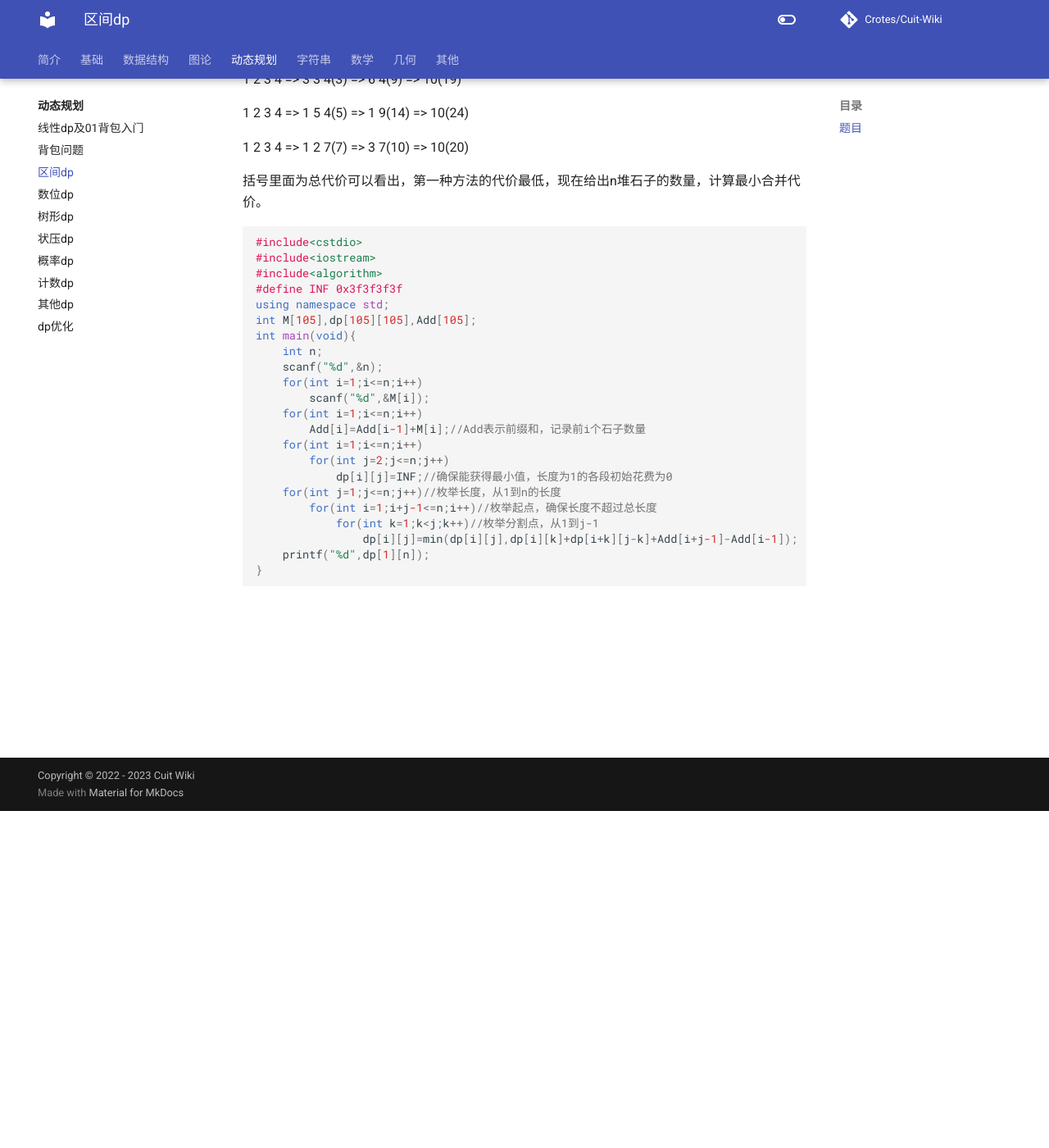
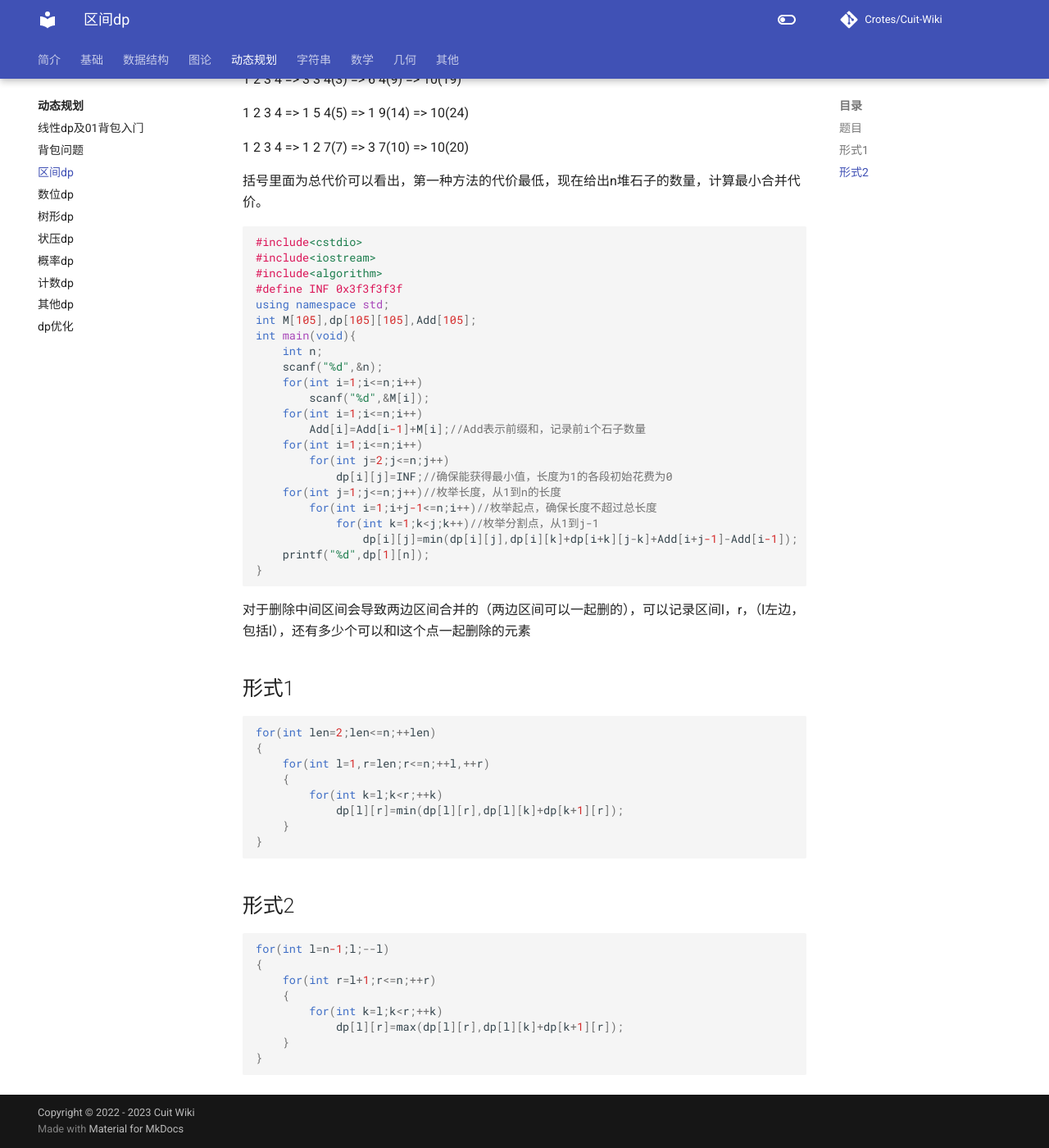
Before and after one commit to Crotes/Cuit-Wiki, an MkDocs documentation site: the page built from docs/Dp/区间dp.md, in a window 1280 px wide and 1400 px high, scrolled down 411 px. Shown: the whole window at 82% size. Built offline with MkDocs 1.6.1 and Material for MkDocs 9.7.7, drawn with Linux system fonts in a browser that asks for light colours; comment, search, counter and statistics services are not loaded.

Commit message:
Update 区间dp.md
新增区间DP形式1，2

````diff
--- a/docs/Dp/区间dp.md
+++ b/docs/Dp/区间dp.md
@@ -39,3 +39,26 @@ int main(void){
 	printf("%d",dp[1][n]);
 }
 ```
+对于删除中间区间会导致两边区间合并的（两边区间可以一起删的），可以记录区间l，r，（l左边，包括l），还有多少个可以和l这个点一起删除的元素
+## 形式1
+```cpp
+for(int len=2;len<=n;++len)
+{
+    for(int l=1,r=len;r<=n;++l,++r)
+    {
+        for(int k=l;k<r;++k)
+            dp[l][r]=min(dp[l][r],dp[l][k]+dp[k+1][r]);
+    }
+}
+```
+## 形式2
+```cpp
+for(int l=n-1;l;--l)
+{
+    for(int r=l+1;r<=n;++r)
+    {
+        for(int k=l;k<r;++k)
+            dp[l][r]=max(dp[l][r],dp[l][k]+dp[k+1][r]);
+    }
+}
+```
````
